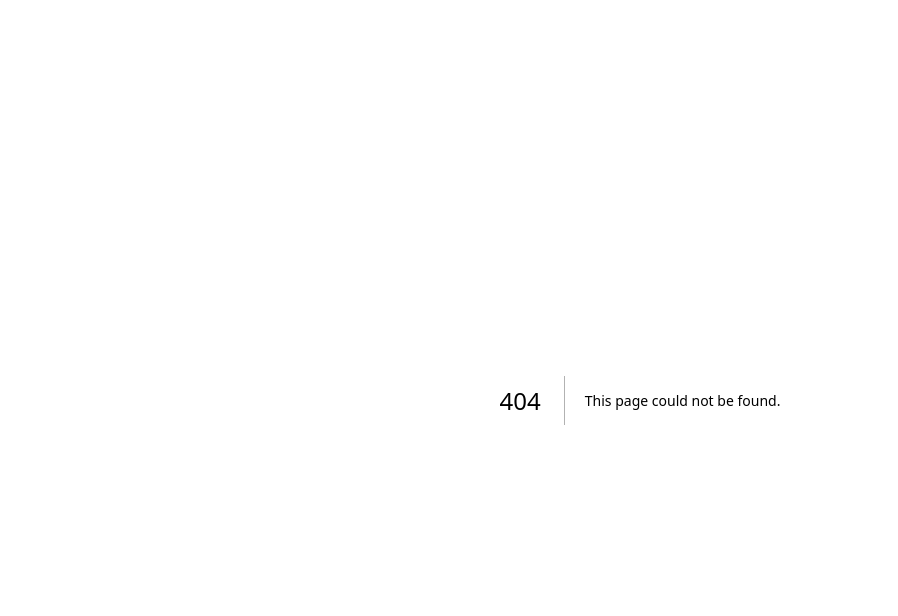
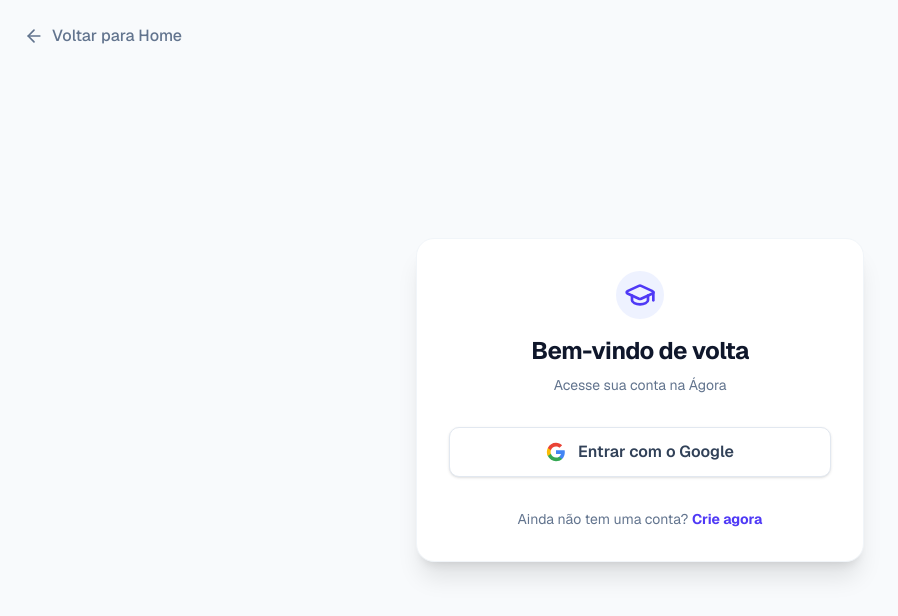
Before and after one commit to ufsj-dcomp/SocialMediaUFSJ---Engenharia-de-Software, a Next.js app in the folder agora-frontnext/: page /login in a window 1280 px wide. Before the commit this address had no page. Shown: the top 616 px of the page, without its empty margins (0-898 px from the left). Built offline with nearby package versions, Linux system fonts and the light colour scheme.

Commit message:
Página de login funcionando.

```diff
--- /dev/null
+++ b/agora-frontnext/app/login/page.tsx
@@ -0,0 +1,76 @@
+"use client"
+
+import React, { Suspense } from 'react';
+import { GraduationCap, ArrowLeft, AlertCircle } from 'lucide-react';
+import Link from 'next/link';
+import { signIn } from 'next-auth/react';
+import { useSearchParams } from 'next/navigation';
+
+function LoginContent() {
+  const searchParams = useSearchParams();
+  const error = searchParams.get('error');
+
+  return (
+    <div className="w-full max-w-md bg-white p-8 rounded-2xl border border-slate-100 shadow-xl">
+
+      <div className="flex flex-col items-center mb-8 text-center">
+        <div className="w-12 h-12 bg-indigo-50 rounded-full flex items-center justify-center mb-4">
+          <GraduationCap className="text-indigo-600 w-8 h-8" />
+        </div>
+        <h1 className="text-2xl font-bold text-slate-900 tracking-tight">Bem-vindo de volta</h1>
+        <p className="text-slate-500 text-sm mt-2">Acesse sua conta na Ágora</p>
+      </div>
+
+      {error === 'AccessDenied' && (
+        <div className="mb-6 bg-red-50 border border-red-200 text-red-700 px-4 py-3 rounded-lg flex items-start gap-3">
+          <AlertCircle className="shrink-0 mt-0.5" size={18} />
+          <p className="text-sm font-medium">
+            Acesso negado. Por favor, utilize exclusivamente o seu e-mail institucional (@aluno.ufsj.edu.br) para entrar.
+          </p>
+        </div>
+      )}
+
+      <div className="flex flex-col gap-4">
+        <button
+          type="button"
+          onClick={() => signIn('google', { callbackUrl: '/' })}
+          className="w-full flex items-center justify-center gap-3 bg-white text-slate-700 font-semibold py-3 px-4 rounded-lg border border-slate-200 hover:bg-slate-50 hover:border-slate-300 transition shadow-sm"
+        >
+          <svg xmlns="http://www.w3.org/2000/svg" viewBox="0 0 24 24" className="w-5 h-5">
+            <path d="M22.56 12.25c0-.78-.07-1.53-.2-2.25H12v4.26h5.92c-.26 1.37-1.04 2.53-2.21 3.31v2.77h3.57c2.08-1.92 3.28-4.74 3.28-8.09z" fill="#4285F4"/>
+            <path d="M12 23c2.97 0 5.46-.98 7.28-2.66l-3.57-2.77c-.98.66-2.23 1.06-3.71 1.06-2.86 0-5.29-1.93-6.16-4.53H2.18v2.84C3.99 20.53 7.7 23 12 23z" fill="#34A853"/>
+            <path d="M5.84 14.09c-.22-.66-.35-1.36-.35-2.09s.13-1.43.35-2.09V7.07H2.18C1.43 8.55 1 10.22 1 12s.43 3.45 1.18 4.93l2.85-2.22.81-.62z" fill="#FBBC05"/>
+            <path d="M12 5.38c1.62 0 3.06.56 4.21 1.64l3.15-3.15C17.45 2.09 14.97 1 12 1 7.7 1 3.99 3.47 2.18 7.07l3.66 2.84c.87-2.6 3.3-4.53 6.16-4.53z" fill="#EA4335"/>
+          </svg>
+          Entrar com o Google
+        </button>
+      </div>
+
+      <p className="text-center text-slate-500 text-sm mt-8">
+        Ainda não tem uma conta?{' '}
+        <Link href="/registrar" className="text-indigo-600 font-bold hover:underline">
+          Crie agora
+        </Link>
+      </p>
+    </div>
+  );
+}
+
+export default function LoginPage() {
+  return (
+    <div className="min-h-screen bg-slate-50 flex flex-col justify-center items-center p-6 font-sans relative">
+
+      <div className="absolute top-6 left-6">
+        <Link href="/" className="flex items-center gap-2 text-slate-500 hover:text-indigo-600 transition font-medium">
+          <ArrowLeft size={20} />
+          Voltar para Home
+        </Link>
+      </div>
+
+      <Suspense fallback={<div className="text-slate-500">Carregando...</div>}>
+        <LoginContent />
+      </Suspense>
+
+    </div>
+  );
+}
```
